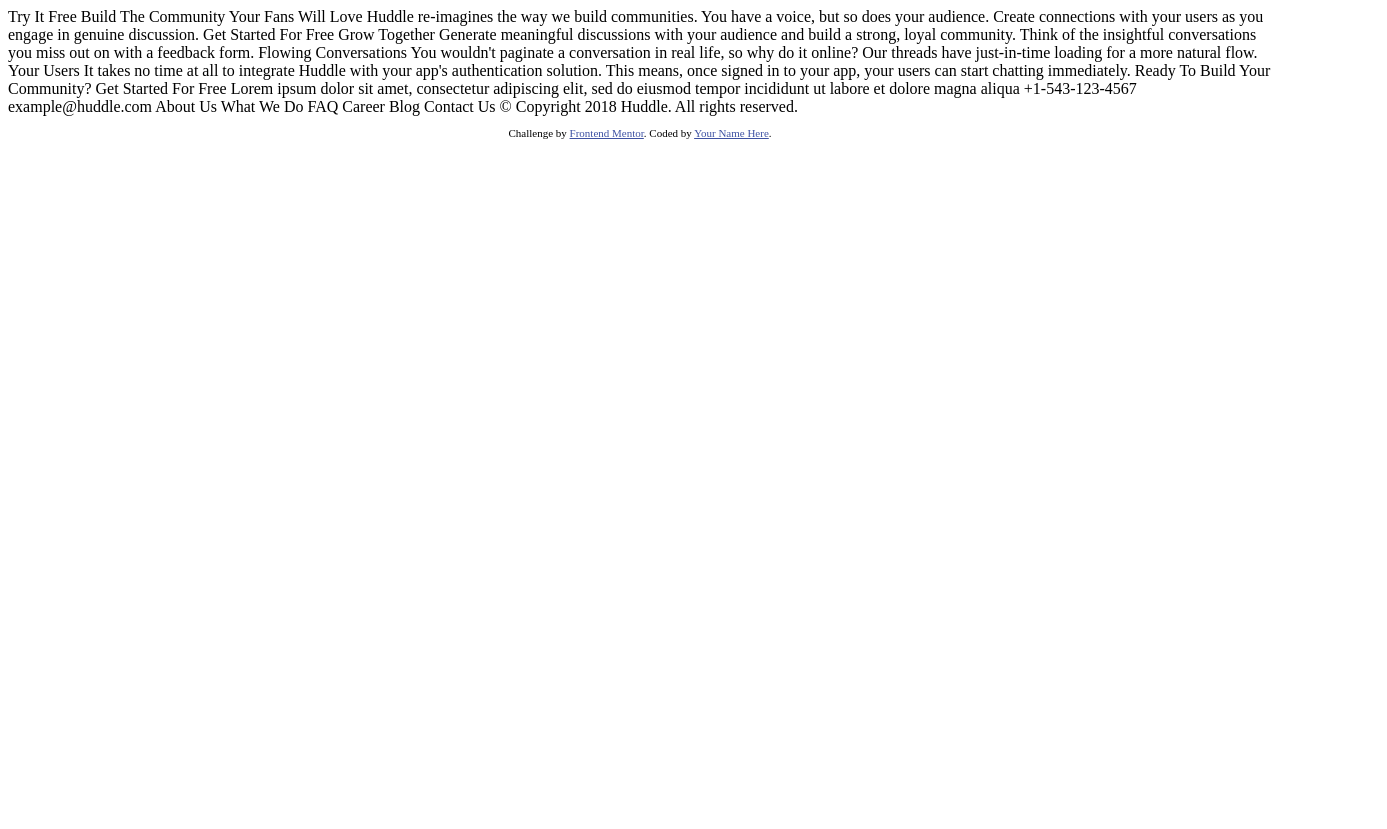
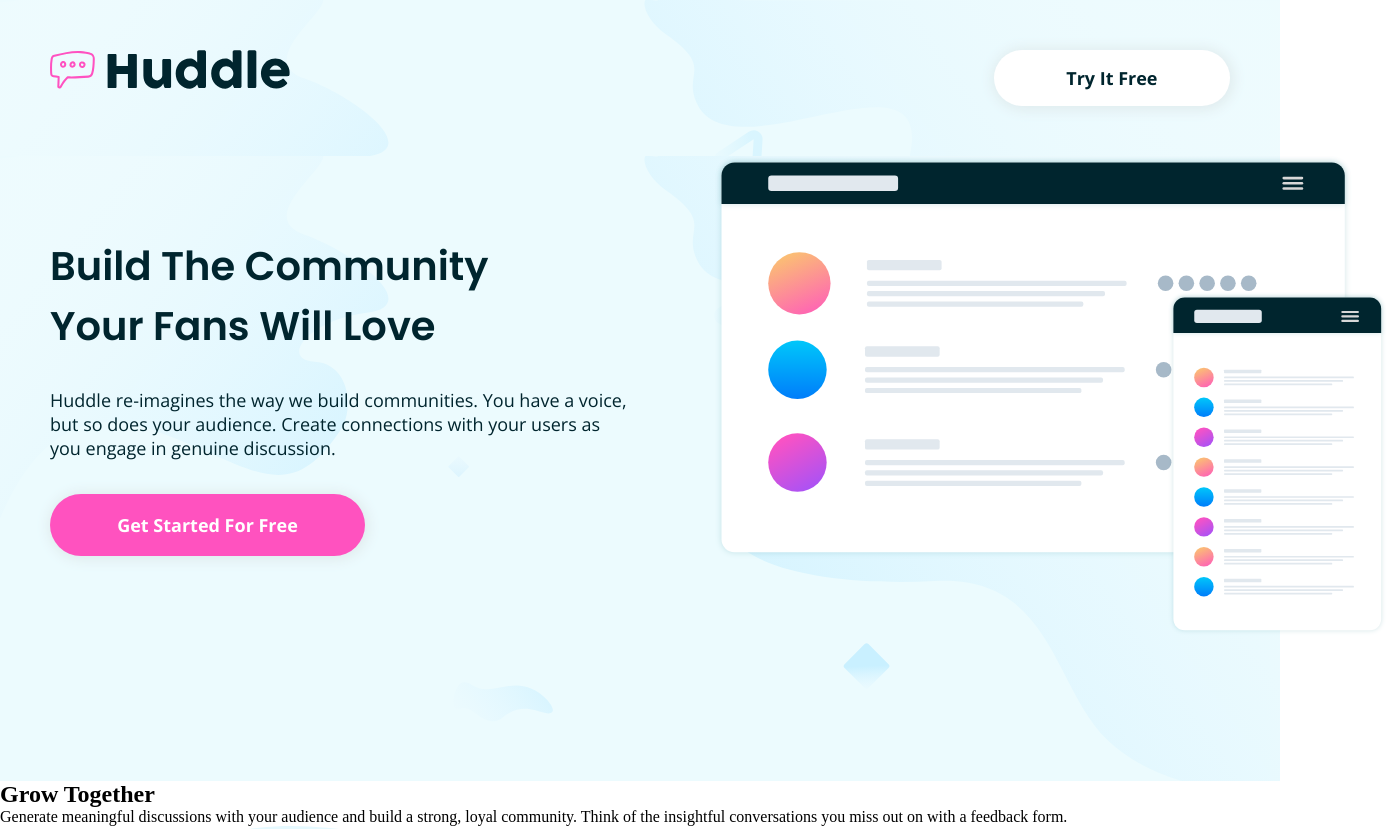
Before and after one commit to shinthantkn/fem-huddle-block, a plain HTML site: page index.html in a window 1280 px wide. Shown: the top 829 px of the page, 1387 px wide, since content can reach past the window. Before the commit the page ends 800 px from the top, so only its background shows below. Drawn offline with nearby package versions, Linux system fonts and the light colour scheme.

Commit message:
finish navbar and intro section

```diff
--- a/index.html
+++ b/index.html
@@ -1,70 +1,166 @@
 <!DOCTYPE html>
 <html lang="en">
-<head>
-  <meta charset="UTF-8">
-  <meta name="viewport" content="width=device-width, initial-scale=1.0"> <!-- displays site properly based on user's device -->
+  <head>
+    <meta charset="UTF-8" />
+    <meta name="viewport" content="width=device-width, initial-scale=1.0" />
+    <meta name="author" content="@shinthantkn" />
+    <meta
+      name="description"
+      content="@shinthantkn's solution to frontendmentor.io's huddle landing page with alternating feature blocks challenge."
+    />
 
-  <link rel="icon" type="image/png" sizes="32x32" href="./images/favicon-32x32.png">
+    <link
+      rel="icon"
+      type="image/png"
+      sizes="32x32"
+      href="./src/images/favicon-32x32.png"
+    />
+    <link rel="stylesheet" href="./src/styles/styles.css" />
 
-  <title>Frontend Mentor | Huddle landing page with alternating feature blocks</title>
+    <title>
+      Frontend Mentor | Huddle landing page with alternating feature blocks
+    </title>
+  </head>
+  <body>
+    <header>
+      <nav id="navbar">
+        <a href="#"><img src="./src/images/logo.svg" alt="Huddle Logo" /></a>
+        <button class="btn btn__nav btn__white">Try It Free</button>
+      </nav>
+    </header>
 
-  <!-- Feel free to remove these styles or customise in your own stylesheet 👍 -->
-  <style>
-    .attribution { font-size: 11px; text-align: center; }
-    .attribution a { color: hsl(228, 45%, 44%); }
-  </style>
-</head>
-<body>
+    <main>
+      <section id="intro">
+        <div class="row__container">
+          <div class="intro__container">
+            <h1 class="intro__heading">Build The Community Your Fans Will Love</h1>
 
-  Try It Free
+            <p class="intro__description">
+              Huddle re-imagines the way we build communities. You have a voice,
+              but so does your audience. Create connections with your users as
+              you engage in genuine discussion.
+            </p>
 
-  Build The Community Your Fans Will Love
+            <button class="btn btn__intro btn__pink">Get Started For Free</button>
+          </div>
 
-  Huddle re-imagines the way we build communities. You have a voice, but so does your audience.
-  Create connections with your users as you engage in genuine discussion.
+          <img
+            src="./src/images/illustration-mockups.svg"
+            alt="Huddle's Mockup Illustrations"
+            class="mockup"
+          />
+      </section>
+      <section id="features">
+        <div class="features__container">
+          <article class="feature">
+            <div class="feature__info">
+              <h2 class="feature__title">Grow Together</h2>
 
-  Get Started For Free
+              <p class="feature__description">
+                Generate meaningful discussions with your audience and build a
+                strong, loyal community. Think of the insightful conversations
+                you miss out on with a feedback form.
+              </p>
+            </div>
 
-  Grow Together
+            <img
+              src="./src/images/illustration-grow-together.svg"
+              alt="Two huddle users watching their brand grow."
+            />
+          </article>
+          <article class="feature">
+            <div class="feature__info">
+              <h2 class="feature__title">Flowing Conversations</h2>
 
-  Generate meaningful discussions with your audience and build a strong, loyal community.
-  Think of the insightful conversations you miss out on with a feedback form.
+              <p class="feature__description">
+                You wouldn't paginate a conversation in real life, so why do it
+                online? Our threads have just-in-time loading for a more natural
+                flow.
+              </p>
+            </div>
 
-  Flowing Conversations
+            <img
+              src="./src/images/illustration-flowing-conversation.svg"
+              alt="Four people outside having a conversation."
+            />
+          </article>
+          <article class="feature">
+            <div class="feature__info">
+              <h2 class="feature__title">Your Users</h2>
 
-  You wouldn't paginate a conversation in real life, so why do it online? Our threads
-  have just-in-time loading for a more natural flow.
+              <p class="feature__description">
+                It takes no time at all to integrate Huddle with your app's
+                authentication solution. This means, once signed in to your app,
+                your users can start chatting immediately.
+              </p>
+            </div>
 
-  Your Users
+            <img
+              src="./src/images/illustration-your-users.svg"
+              alt="Three huddle users viewing messages from their users."
+            />
+          </article>
+        </div>
+      </section>
+      <section id="cta">
+        <h2 class="cta-message">Ready To Build Your Community?</h2>
 
-  It takes no time at all to integrate Huddle with your app's authentication solution.
-  This means, once signed in to your app, your users can start chatting immediately.
+        <button class="btn btn__cta btn__pink">Get Started For Free</button>
+      </section>
+    </main>
 
-  Ready To Build Your Community?
+    <footer id="footer">
+      <img src="./src/images/logo.svg" alt="Huddle Logo" />
 
-  Get Started For Free
+      <div class="row__container">
+        <div class="col__container">
+          <div>
+            <img src="./src/images/icon-location.svg" alt="Location Icon" />
 
-  Lorem ipsum dolor sit amet, consectetur adipiscing elit, sed do eiusmod tempor
-  incididunt ut labore et dolore magna aliqua
+            <p>
+              Lorem ipsum dolor sit amet, consectetur adipiscing elit, sed do
+              eiusmod tempor incididunt ut labore et dolore magna aliqua
+            </p>
+          </div>
+          <div>
+            <img src="./src/images/icon-phone.svg" alt="Phone Calling Icon" />
 
-  +1-543-123-4567
-  example@huddle.com
+            <p>+1-543-123-4567</p>
+          </div>
+          <div>
+            <img src="./src/images/icon-email.svg" alt="Email Icon" />
 
-  About Us
-  What We Do
-  FAQ
+            <p>example@huddle.com</p>
+          </div>
+        </div>
+        <div class="col_container">
+          <div>
+            <p>About Us</p>
+          </div>
+          <div>
+            <p>What We Do</p>
+          </div>
+          <div>
+            <p>FAQ</p>
+          </div>
+        </div>
+        <div class="col__container">
+          <div>
+            <p>Career</p>
+          </div>
+          <div>
+            <p>Blog</p>
+          </div>
+          <div>
+            <p>Contact Us</p>
+          </div>
+        </div>
+        <div class="col__container">
+          <div class="row__container"></div>
 
-  Career
-  Blog
-  Contact Us
-
-  &copy; Copyright 2018 Huddle. All rights reserved.
-
-  <footer>
-    <p class="attribution">
-      Challenge by <a href="https://www.frontendmentor.io?ref=challenge" target="_blank">Frontend Mentor</a>.
-      Coded by <a href="#">Your Name Here</a>.
-    </p>
-  </footer>
-</body>
+          <p>&copy; Copyright 2018 Huddle. All rights reserved.</p>
+        </div>
+      </div>
+    </footer>
+  </body>
 </html>
--- a/src/styles/styles.css
+++ b/src/styles/styles.css
@@ -0,0 +1,124 @@
+@import url("https://fonts.googleapis.com/css2?family=Open+Sans:wght@400;700&family=Poppins:wght@600&display=swap");
+
+* {
+  box-sizing: border-box;
+  margin: 0;
+  padding: 0;
+}
+
+body {
+  min-height: 100vh;
+}
+
+.row__container {
+  display: flex;
+  justify-content: space-between;
+}
+
+.btn {
+  border: none;
+  border-radius: 100vw;
+  box-shadow: 0.0625em 0.0625em 0.75em 0.125em hsl(190, 24%, 90%);
+  font-size: var(--body-fs);
+  font-family: var(--open-sans);
+  font-weight: 700;
+  transition: cursor 0.25s, background-color 0.25s, color 0.25s;
+}
+
+.btn:hover {
+  cursor: pointer;
+}
+
+.btn__white {
+  background-color: var(--white);
+  color: var(--very-dark-cyan);
+}
+
+.btn__white:hover {
+  color: var(--grayish-blue);
+}
+
+.btn__pink {
+  background-color: var(--pink);
+  color: var(--white);
+}
+
+.btn__pink:hover {
+  background-color: hsla(322, 100%, 66%, 0.742);
+}
+
+/* Navbar */
+
+#navbar,
+#intro {
+  background-color: hsl(191, 89%, 96%);
+  background-image: url("../images/bg-hero-desktop.svg");
+  background-repeat: repeat;
+  background-position: top left;
+  background-attachment: fixed;
+  background-size: cover;
+}
+
+#navbar {
+  display: flex;
+  justify-content: space-between;
+  padding: 3.125em;
+}
+
+.btn__nav {
+  width: 13.125em;
+  height: 3.125em;
+}
+
+/* Intro Section */
+
+#intro {
+  padding: 0 3.125em 9.0625em 3.125em;
+}
+
+.intro__container {
+  margin-right: 5em;
+  padding-top: 5em;
+}
+
+.mockup {
+  width: 42.5em;
+  height: 30em;
+}
+
+.intro__heading {
+  color: var(--very-dark-cyan);
+  font-family: var(--poppins);
+  font-size: 2.5em;
+  width: 11em;
+  margin-bottom: 0.8em;
+}
+
+.intro__description {
+  color: var(--very-dark-cyan);
+  font-family: var(--open-sans);
+  font-size: var(--body-fs);
+  width: 32.5em;
+  margin-bottom: 1.875em;
+}
+
+.btn__intro {
+  width: 17.5em;
+  height: 3.4375em;
+}
+
+:root {
+  /* Primary Colors */
+  --pink: hsl(322, 100%, 66%);
+
+  /* Neutral Colors */
+  --very-pale-cyan: hsl(193, 100%, 96%);
+  --very-dark-cyan: hsl(192, 100%, 9%);
+  --grayish-blue: hsl(208, 11%, 55%);
+  --white: hsl(0, 0%, 100%);
+
+  /* Fonts & Sizes */
+  --poppins: "Poppins", sans-serif;
+  --open-sans: "Open Sans", sans-serif;
+  --body-fs: 1.125em;
+}
```
